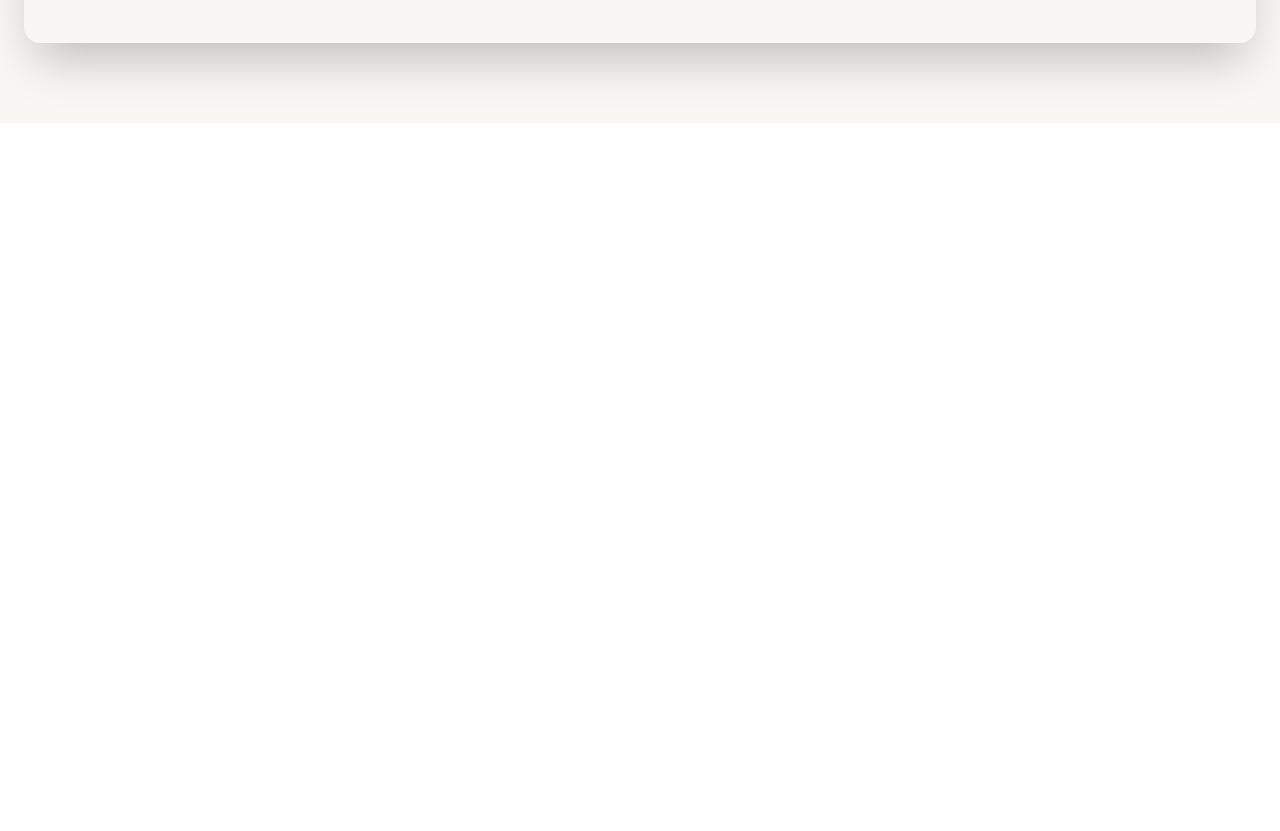
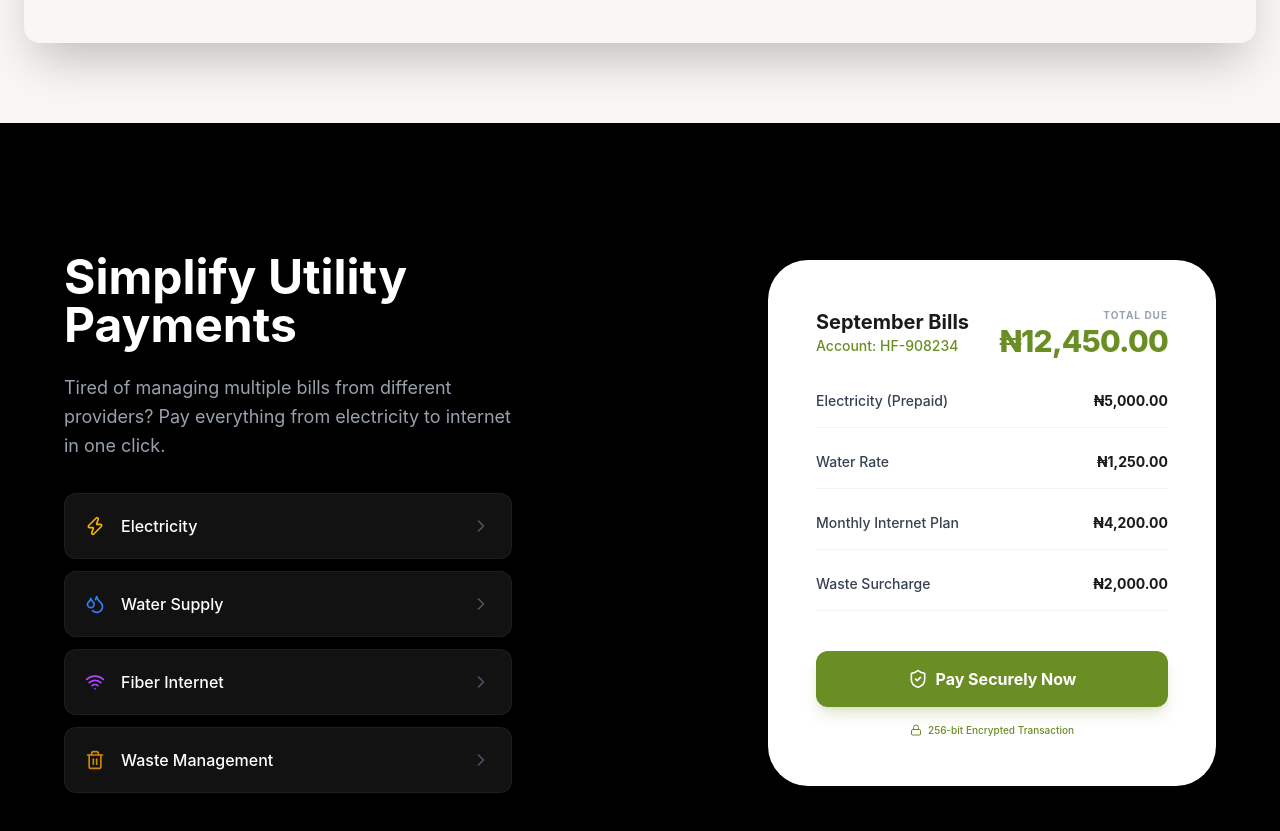
Before and after one commit to Petre223/Akrapex-Brivv-landing-page, a React (Vite) app in the folder BRIVV/: page / in a window 1280 px wide. Shown: the part 4780-5611 px from the top of the page. Before the commit the page ends 4903 px from the top, so only its background shows below. Built offline with nearby package versions, Linux system fonts and the light colour scheme.

Commit message:
Adding UtilityPayments section

```diff
--- a/BRIVV/src/App.jsx
+++ b/BRIVV/src/App.jsx
@@ -4,6 +4,7 @@ import Showcase from '../src/Components/Showcase'
 import PropertyReels from './Components/PropertyReels'
 import Journey from './Components/Journey'
 import SmartMaching from './Components/SmartMaching'
+import UtilityPayments from './Components/UtilityPayments'
 import './App.css'
 
 function App() {
@@ -16,6 +17,7 @@ function App() {
      <PropertyReels />
      <Journey />
      <SmartMaching />
+     <UtilityPayments />
     </>
   )
 }
--- /dev/null
+++ b/BRIVV/src/Components/UtilityPayments.jsx
@@ -0,0 +1,100 @@
+import React from 'react';
+import {
+  Zap,
+  Droplets,
+  Wifi,
+  Trash2,
+  ChevronRight,
+  ShieldCheck,
+  Lock
+} from 'lucide-react';
+
+const UtilityPayments = () => {
+  const categories = [
+    { name: "Electricity", icon: Zap, color: "text-yellow-500" },
+    { name: "Water Supply", icon: Droplets, color: "text-blue-500" },
+    { name: "Fiber Internet", icon: Wifi, color: "text-purple-500" },
+    { name: "Waste Management", icon: Trash2, color: "text-yellow-600" },
+  ];
+
+  const bills = [
+    { label: "Electricity (Prepaid)", amount: "₦5,000.00" },
+    { label: "Water Rate", amount: "₦1,250.00" },
+    { label: "Monthly Internet Plan", amount: "₦4,200.00" },
+    { label: "Waste Surcharge", amount: "₦2,000.00" },
+  ];
+
+  return (
+    <section className="bg-black min-h-screen flex items-center justify-center p-6 font-sans">
+      <div className="max-w-6xl w-full grid grid-cols-1 lg:grid-cols-2 gap-12 items-center">
+
+        {/* Left Side: Content and Selectors */}
+        <div className="space-y-8">
+          <div>
+            <h2 className="text-white text-4xl md:text-5xl font-bold mb-6">
+              Simplify Utility Payments
+            </h2>
+            <p className="text-gray-400 text-lg max-w-md leading-relaxed">
+              Tired of managing multiple bills from different providers? Pay
+              everything from electricity to internet in one click.
+            </p>
+          </div>
+
+          <div className="space-y-3 max-w-md">
+            {categories.map((item, idx) => (
+              <div
+                key={idx}
+                className="group flex items-center justify-between bg-[#121212] border border-white/5 p-5 rounded-xl cursor-pointer hover:bg-white/5 transition-all"
+              >
+                <div className="flex items-center gap-4">
+                  <item.icon className={`w-5 h-5 ${item.color}`} />
+                  <span className="text-white font-medium">{item.name}</span>
+                </div>
+                <ChevronRight className="w-5 h-5 text-gray-600 group-hover:text-white transition-colors" />
+              </div>
+            ))}
+          </div>
+        </div>
+
+        {/* Right Side: Bill Card */}
+        <div className="bg-white rounded-[2.5rem] p-8 md:p-12 shadow-2xl w-full max-w-md lg:ml-auto">
+          <div className="flex justify-between items-start mb-8">
+            <div>
+              <h3 className="text-[#1a1a1a] text-xl font-bold">September Bills</h3>
+              <p className="text-[#6a8d24] text-sm font-medium">Account: HF-908234</p>
+            </div>
+            <div className="text-right">
+              <p className="text-gray-400 text-[10px] font-bold uppercase tracking-widest">Total Due</p>
+              <p className="text-[#6a8d24] text-3xl font-extrabold tracking-tight">₦12,450.00</p>
+            </div>
+          </div>
+
+          {/* Line Items */}
+          <div className="space-y-6 mb-10">
+            {bills.map((bill, index) => (
+              <div key={index} className="flex justify-between items-center border-b border-gray-100 pb-4">
+                <span className="text-gray-700 text-sm font-medium">{bill.label}</span>
+                <span className="text-[#1a1a1a] text-sm font-bold">{bill.amount}</span>
+              </div>
+            ))}
+          </div>
+
+          {/* Action Button */}
+          <button className="w-full bg-[#6a8d24] hover:bg-[#5a7a1f] text-white py-4 rounded-xl font-bold flex items-center justify-center gap-2 transition-colors shadow-lg shadow-[#6a8d24]/20">
+            <ShieldCheck className="w-5 h-5" />
+            Pay Securely Now
+          </button>
+
+          {/* Security Footer */}
+          <div className="mt-4 flex items-center justify-center gap-1.5 text-[#6a8d24]">
+            <Lock className="w-3 h-3" />
+            <span className="text-[10px] font-medium">256-bit Encrypted Transaction</span>
+          </div>
+        </div>
+
+      </div>
+    </section>
+  );
+};
+
+export default UtilityPayments;
```
